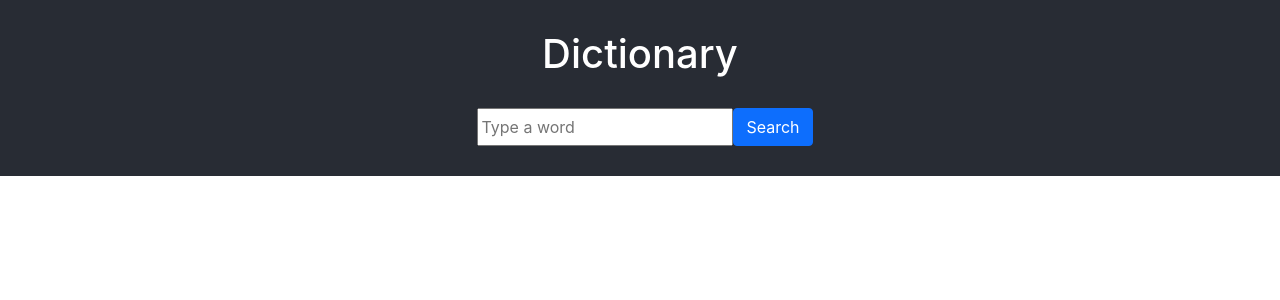
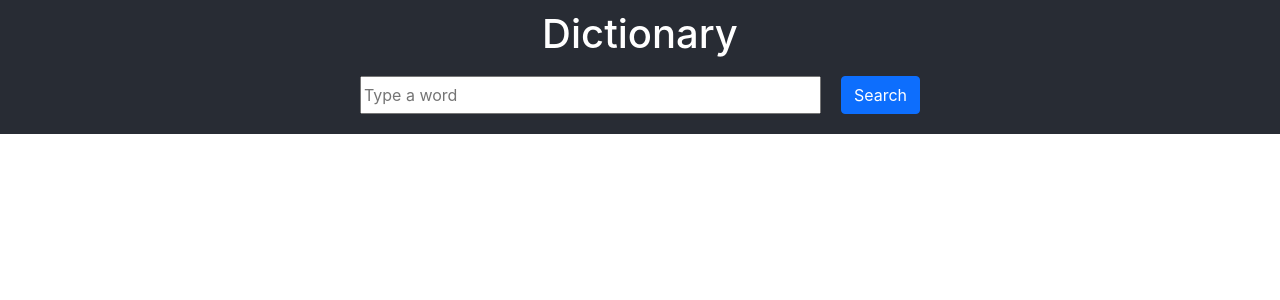
Before and after one commit to samirashad/dictionary, a React (Create React App) app: page / in a window 1280 px wide. Shown: the top 300 px of the page. Built offline with nearby package versions, Linux system fonts and the light colour scheme.

Commit message:
added meaning

```diff
--- a/src/App.css
+++ b/src/App.css
@@ -1,14 +1,9 @@
-.App {
-  text-align: center;
-}
-
 .App-header {
   background-color: #282c34;
-  padding-bottom: 30px;
+  padding: 10px;
+  text-align: center;
 }
 
 .App-header .title {
   color: white;
-  padding-top: 30px;
-  margin-bottom: 30px;
 }
--- a/src/App.js
+++ b/src/App.js
@@ -6,8 +6,8 @@ function App() {
     <div className="App">
       <header className="App-header">
         <h1 className="title">Dictionary</h1>
-        <Dictionary />
       </header>
+      <Dictionary />
     </div>
   );
 }
--- a/src/Dictionary.css
+++ b/src/Dictionary.css
@@ -1,3 +1,13 @@
 .inputKeyWord {
-  margin-left: 10px;
+  margin-right: 20px;
 }
+.searchForm {
+  background-color: #282c34;
+  padding-bottom: 20px;
+}
+
+.results {
+  max-width: 800px;
+  margin: auto;
+  padding-top: 20px;
+}
--- a/src/Dictionary.js
+++ b/src/Dictionary.js
@@ -1,13 +1,14 @@
 import React, { useState } from "react";
-
+import Results from "./Results";
 import axios from "axios";
 import "./Dictionary.css";
 
 export default function Dictionary() {
   let [keyWord, setKeyWord] = useState("");
+  let [results, setResults] = useState(null);
 
   const handleResponse = (response) => {
-    console.log(response.data[0]);
+    setResults(response.data[0]);
   };
 
   const handleKeyWordChange = (event) => {
@@ -21,20 +22,21 @@ export default function Dictionary() {
 
   return (
     <div className="Dictionary">
-      <form onSubmit={search}>
+      <form onSubmit={search} className="searchForm">
         <div className="d-flex justify-content-center">
           <input
-            className="inputKeyWord "
+            className="inputKeyWord"
             type="search"
             placeholder="Type a word"
+            size="40"
             onChange={handleKeyWordChange}
           />
-
-          <button type="submit" className="btn btn-primary">
+          <button type="submit" className="btn btn-primary btn-md">
             Search
           </button>
         </div>
       </form>
+      <Results data={results} />
     </div>
   );
 }
--- /dev/null
+++ b/src/Meaning.js
@@ -0,0 +1,16 @@
+export default function Meaning(props) {
+  return (
+    <>
+      <h4>{props.meaning.partOfSpeech}</h4>
+      {props.meaning.definitions.map((definition, index) => {
+        return (
+          <p key={index}>
+            {definition.definition}
+            <br />
+            {definition.example}
+          </p>
+        );
+      })}
+    </>
+  );
+}
--- /dev/null
+++ b/src/Results.js
@@ -0,0 +1,20 @@
+import Meaning from "./Meaning";
+import React from "react";
+export default function Results(props) {
+  if (props.data) {
+    return (
+      <div className="results">
+        <h2>{props.data.word}</h2>
+        {props.data.meanings.map((meaning, index) => {
+          return (
+            <React.Fragment key={index}>
+              <Meaning meaning={meaning} />
+            </React.Fragment>
+          );
+        })}
+      </div>
+    );
+  } else {
+    return null;
+  }
+}
```
